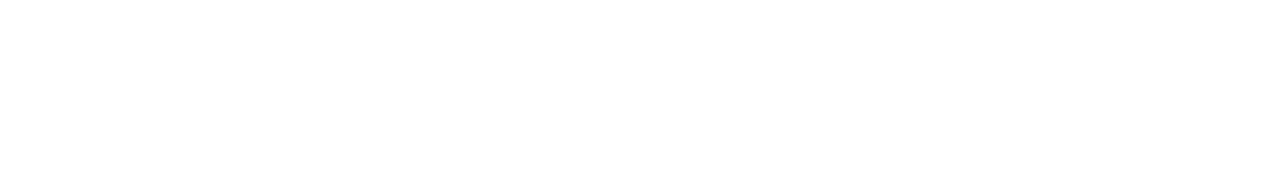
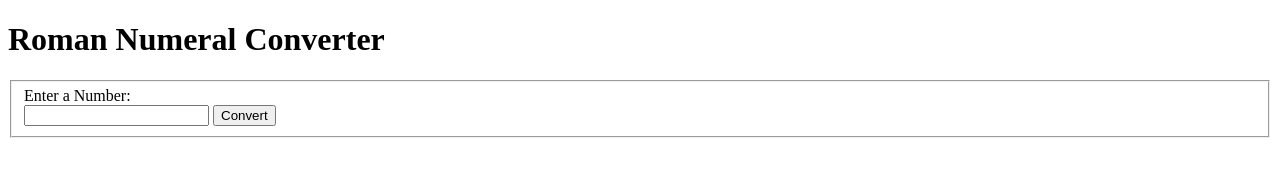
Before and after one commit to MARGYYY1231/Roman-numerator-converter-freecodecmp, a plain HTML site: page index.html in a window 1280 px wide. Drawn offline with Linux system fonts and the light colour scheme.

Commit message:
Added all html and colors for html

```diff
--- a/index.html
+++ b/index.html
@@ -7,5 +7,19 @@
         <title>Roman Numeral Converter</title>
         <link rel="stylesheet" href="styles.css" />
     </head>
-    <body></body>
+    <body>
+        <main>
+            <h1>Roman Numeral Converter</h1>
+            <form id="form" class="form">
+                <fieldset>
+                    <label for="number">Enter a Number:</label>
+                    <br>
+                    <input type="number" id="number" required>
+                    <button type="button" id="convert-btn">Convert</button>
+                </fieldset>
+            </form>
+            <div class="output" id="output"></div>
+        </main>
+        <script src="script.js"></script>
+    </body>
 </html>
--- a/styles.css
+++ b/styles.css
@@ -0,0 +1,7 @@
+:root{
+    --red-00: #3b0a0a;
+    --cream-00: #f9f6ef;
+    --goldenrod-00: #b8860b;
+    --gold--00: #d4af37;
+    --result-box: #5a1a1a;
+}
```
